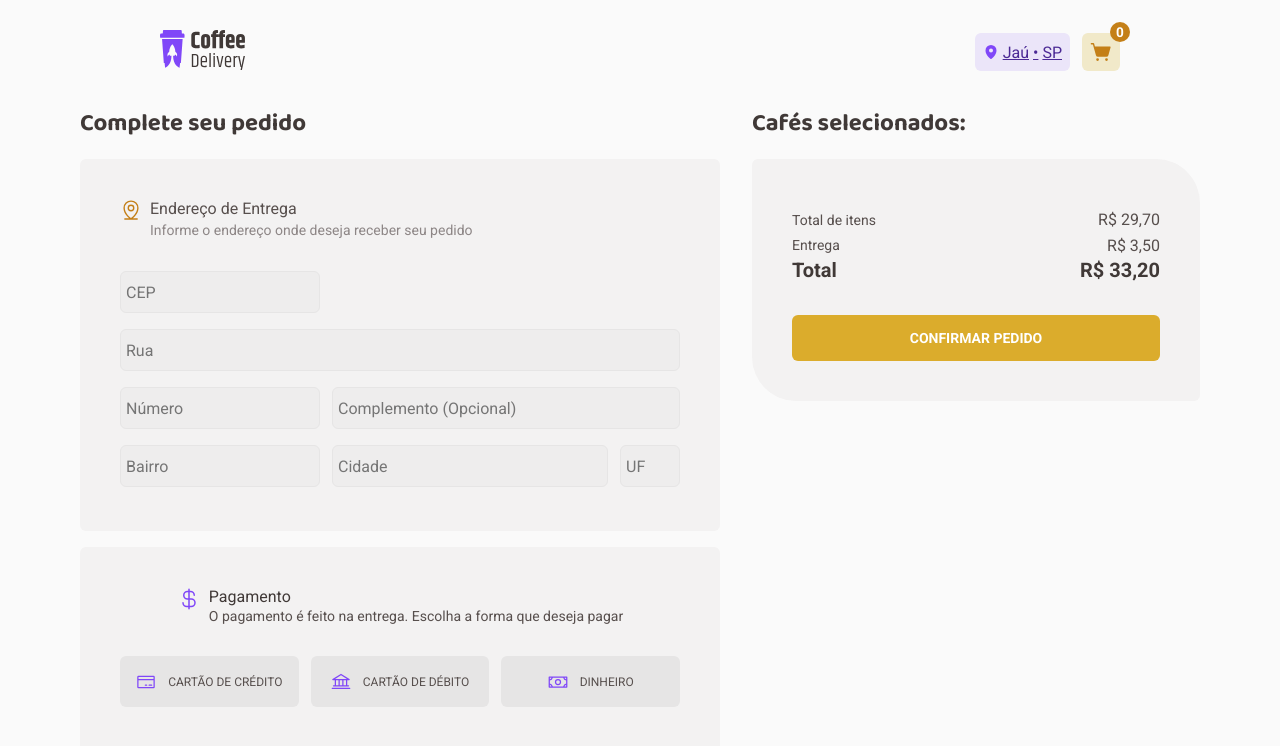
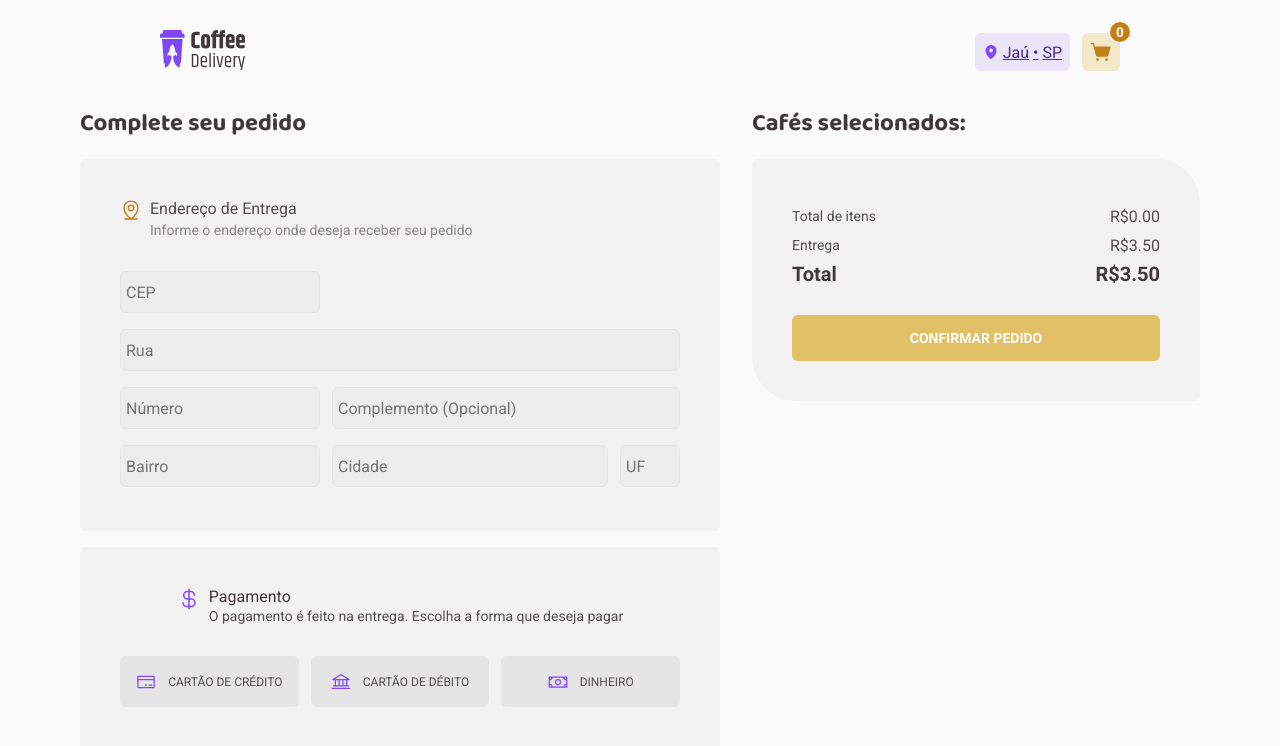
Before and after one commit to maathzzz/coffe-delivery, a React (Vite) app: page /checkout in a window 1280 px wide. Shown: the top 746 px of the page. Built offline with nearby package versions, Linux system fonts and the light colour scheme.

Commit message:
feat: adding remove, increase and decrease coffee

```diff
--- a/src/contexts/CoffeesContext.tsx
+++ b/src/contexts/CoffeesContext.tsx
@@ -19,11 +19,13 @@ export interface CartItem extends CoffeeProps{
 interface CartContextType {
     cartItems: CartItem[];
     cartQuantity: number;
+    cartItemsTotal: number;
     addCoffeeToCart: (coffee: CartItem) => void;
+    removeCartItem: (cartItemId: string) => void;
     changeCartItemQuantity: (
         cartItemId: string,
         type: "increase" | "decrease"
-      ) => void;
+    ) => void;
 }
 
 export const CartContext = createContext({} as CartContextType)
@@ -33,10 +35,16 @@ interface CoffeesContextProviderProps {
     children: ReactNode
 }
 
+// const COFFEE_ITENS_STORAGE_KEY = "coffeeDelivery:cartItems"
+
 export function CoffeesContextProvider({ children }: CoffeesContextProviderProps) {
     const [ cartItems, setCartItems ] = useState<CartItem[]>([]);
 
     const cartQuantity = cartItems.length;
+
+    const cartItemsTotal = cartItems.reduce((total, cartItems) => {
+        return total + cartItems.price * cartItems.quantity
+    }, 0)
 
     function addCoffeeToCart(coffee: CartItem) {
         const coffeeAlreadyExistsInCart = cartItems.findIndex((cartItem) => cartItem.id === coffee.id);
@@ -54,6 +62,20 @@ export function CoffeesContextProvider({ children }: CoffeesContextProviderProps
 
     console.log(cartItems)
 
+    function removeCartItem(cartItemId: string) {
+        const newCart = produce(cartItems, (draft) => {
+            const coffeeExistsInCart = cartItems.findIndex(
+              (cartItem) => cartItem.id === cartItemId
+            );
+
+            if(coffeeExistsInCart >= 0){
+                draft.splice(coffeeExistsInCart, 1);
+            }
+        });
+
+        setCartItems(newCart);
+    }
+
     function changeCartItemQuantity(cartItemId: string, type: 'increase' | 'decrease') {
         const newCart = produce(cartItems, (draft) => {
             const coffeeExistsInCart = cartItems.findIndex(
@@ -69,12 +91,15 @@ export function CoffeesContextProvider({ children }: CoffeesContextProviderProps
         setCartItems(newCart);
     }
 
+
     return(
         <CartContext.Provider
             value={{
                 cartItems,
                 cartQuantity,
+                cartItemsTotal,
                 addCoffeeToCart,
+                removeCartItem,
                 changeCartItemQuantity
             }}
         >
--- a/src/pages/Checkout/components/CartContainer/CartContainer.module.css
+++ b/src/pages/Checkout/components/CartContainer/CartContainer.module.css
@@ -23,7 +23,7 @@
     align-items: flex-start;
     padding: 0px;
 
-    gap: 0.275rem;
+    gap: 0.5rem;
     width: 23rem;
     height: 5.75rem;
 }
@@ -74,3 +74,8 @@
 .confirmOrder:hover {
     background: var(--yellow-dark);
 }
+
+.confirmOrder:disabled {
+    cursor: not-allowed;
+    opacity: 70%;
+}
--- a/src/pages/Checkout/components/CartContainer/index.tsx
+++ b/src/pages/Checkout/components/CartContainer/index.tsx
@@ -2,9 +2,16 @@ import { useCart } from '../../../../hooks/useCart';
 import { CoffeeSelected } from '../CoffeeSelected'
 import styles from './CartContainer.module.css'
 
+const deliveryPrice = 3.5;
 
 export function CartContainer() {
-  const { cartItems } = useCart();
+  const { cartItems, cartItemsTotal, cartQuantity } = useCart();
+  const cartTotal = deliveryPrice + cartItemsTotal;
+
+  const formattedItems = new Intl.NumberFormat('en-US', { style: 'currency', currency: 'BRL' }).format(cartItemsTotal)
+  const formattedTotal =  new Intl.NumberFormat('en-US', { style: 'currency', currency: 'BRL' }).format(cartTotal)
+  const formattedDelivery = new Intl.NumberFormat('en-US', { style: 'currency', currency: 'BRL' }).format(deliveryPrice)
+
   return (
     <div className={styles.cartContainer}>
         {cartItems.map((item) =>(
@@ -13,19 +20,19 @@ export function CartContainer() {
       <div className={styles.frame}>
         <div className={styles.rowContent}>
           <p> Total de itens </p>
-          <span> R$ 29,70 </span>
+          <span> {formattedItems} </span>
         </div>
         <div className={styles.rowContent}>
           <p> Entrega </p>
-          <span> R$ 3,50 </span>
+          <span> {formattedDelivery} </span>
         </div>
         <div className={styles.rowContent}>
           <h4 className={styles.total}> Total</h4>
-          <h4 className={styles.total}> R$ 33,20 </h4>
+          <h4 className={styles.total}> {formattedTotal}</h4>
         </div>
       </div>
 
-      <button className={styles.confirmOrder}> confirmar pedido </button>
+      <button className={styles.confirmOrder} disabled={cartQuantity <= 0}> confirmar pedido </button>
     </div>
   )
 }
--- a/src/pages/Checkout/components/CoffeeSelected/index.tsx
+++ b/src/pages/Checkout/components/CoffeeSelected/index.tsx
@@ -7,7 +7,7 @@ interface CoffeeCardCartProps {
 }
 
 export function CoffeeSelected({ coffee }: CoffeeCardCartProps) {
-    const { changeCartItemQuantity } = useCart();
+    const { changeCartItemQuantity, removeCartItem } = useCart();
     const coffeeTotal = coffee.price * coffee.quantity
 
     function handleIncrease(){
@@ -16,6 +16,10 @@ export function CoffeeSelected({ coffee }: CoffeeCardCartProps) {
 
     function handleDecrease(){
         changeCartItemQuantity(coffee.id, "decrease")
+    }
+
+    function handleRemove(){
+        removeCartItem(coffee.id)
     }
 
   return (
@@ -35,7 +39,7 @@ export function CoffeeSelected({ coffee }: CoffeeCardCartProps) {
                                 +
                             </button>
                         </div>
-                        <button className={styles.remove}>
+                        <button className={styles.remove} onClick={handleRemove}>
                             <Trash color='#8047F8'/> REMOVER
                         </button>
                     </div>
```
